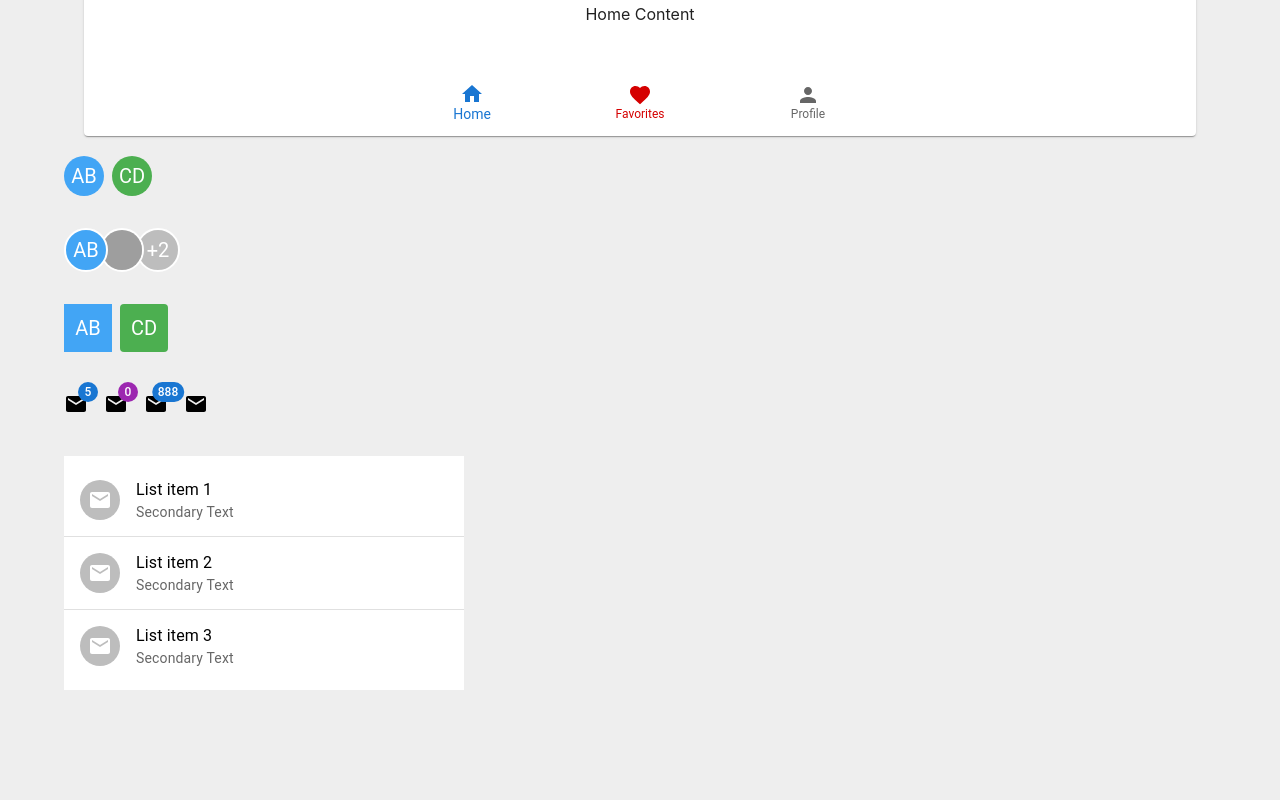
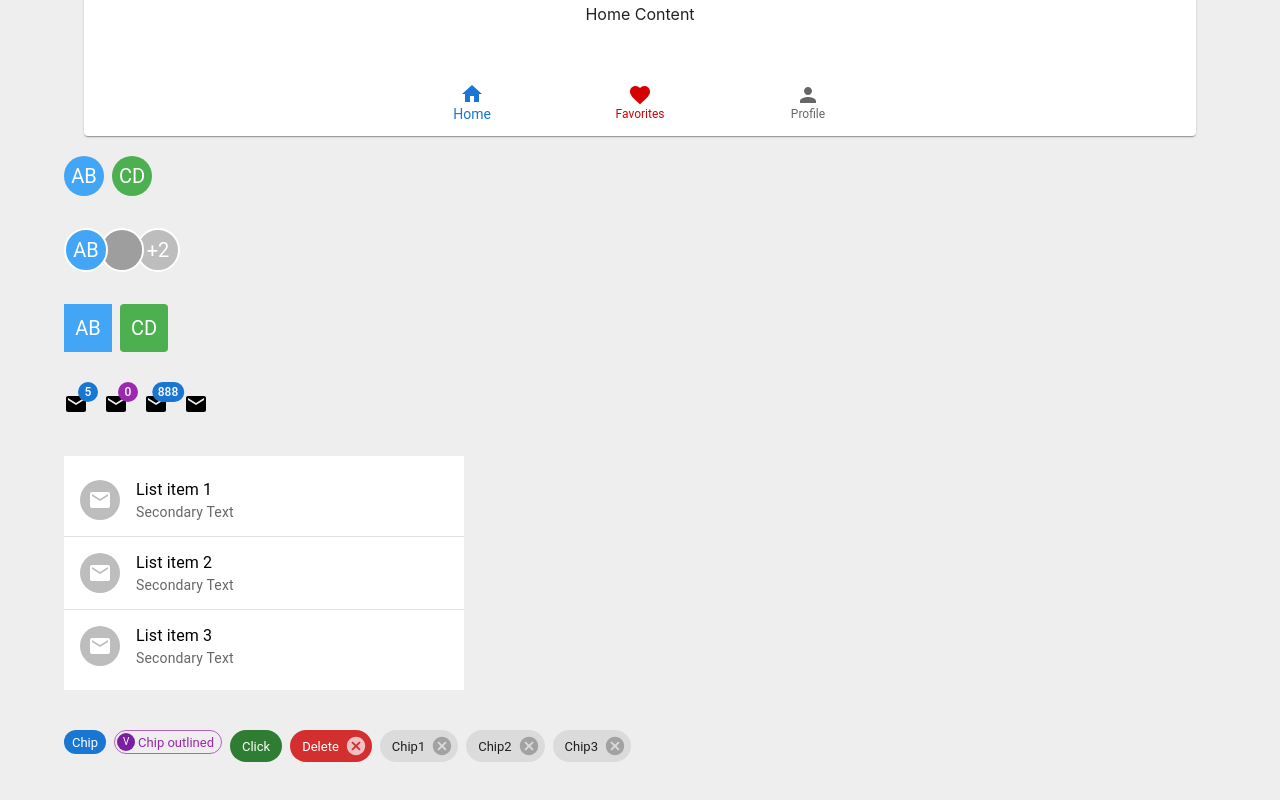
Before and after one commit to ralphsulit/material-ui-tutorial, a React (Create React App) app: page / in a window 1280 px wide. Shown: the part 4935-5735 px from the top of the page. Before the commit the page ends 5689 px from the top, so only its background shows below. Built offline with nearby package versions, Linux system fonts and the light colour scheme; grey boxes are pictures that could not be loaded.

Commit message:
feat: added MuiChip component (Chip Component)

```diff
--- a/src/App.tsx
+++ b/src/App.tsx
@@ -24,6 +24,7 @@
 import { MuiAvatar } from './components/MuiAvatar';
 import { MuiBadge } from './components/MuiBadge';
 import { MuiList } from './components/MuiList';
+import { MuiChip } from './components/MuiChip';
 
 function App() {
   return (
@@ -92,6 +93,9 @@
 
         {/* List Item Component */}
         <MuiList />
+
+        {/* Chip Component */}
+        <MuiChip />
       </Stack>
     </div>
   );
--- /dev/null
+++ b/src/components/MuiChip.tsx
@@ -0,0 +1,41 @@
+import { useState } from 'react';
+
+import { Stack, Chip, Avatar } from '@mui/material';
+
+export const MuiChip = () => {
+  const [chips, setChips] = useState(['Chip1', 'Chip2', 'Chip3']);
+
+  const handleDelete = (chipToDelete: string) => {
+    setChips((chips) => chips.filter((chip) => chip !== chipToDelete))
+  }
+
+  return (
+    <Stack direction='row' spacing={1} my={5}>
+      <Chip label='Chip' color='primary' size='small' />
+
+      <Chip
+        label='Chip outlined'
+        color='secondary'
+        size='small'
+        variant='outlined'
+        avatar={<Avatar>V</Avatar>}
+      />
+
+      <Chip
+        label='Click'
+        color='success'
+        onClick={() => alert('Clicked')}
+      />
+
+      <Chip
+        label='Delete'
+        color='error'
+        onClick={() => alert('Clicked')}
+        onDelete={() => alert('Delete handler called')}
+      />
+      {chips.map((chip) => (
+        <Chip key={chip} label={chip} onDelete={() => handleDelete(chip)} />
+      ))}
+    </Stack>
+  )
+}
```
